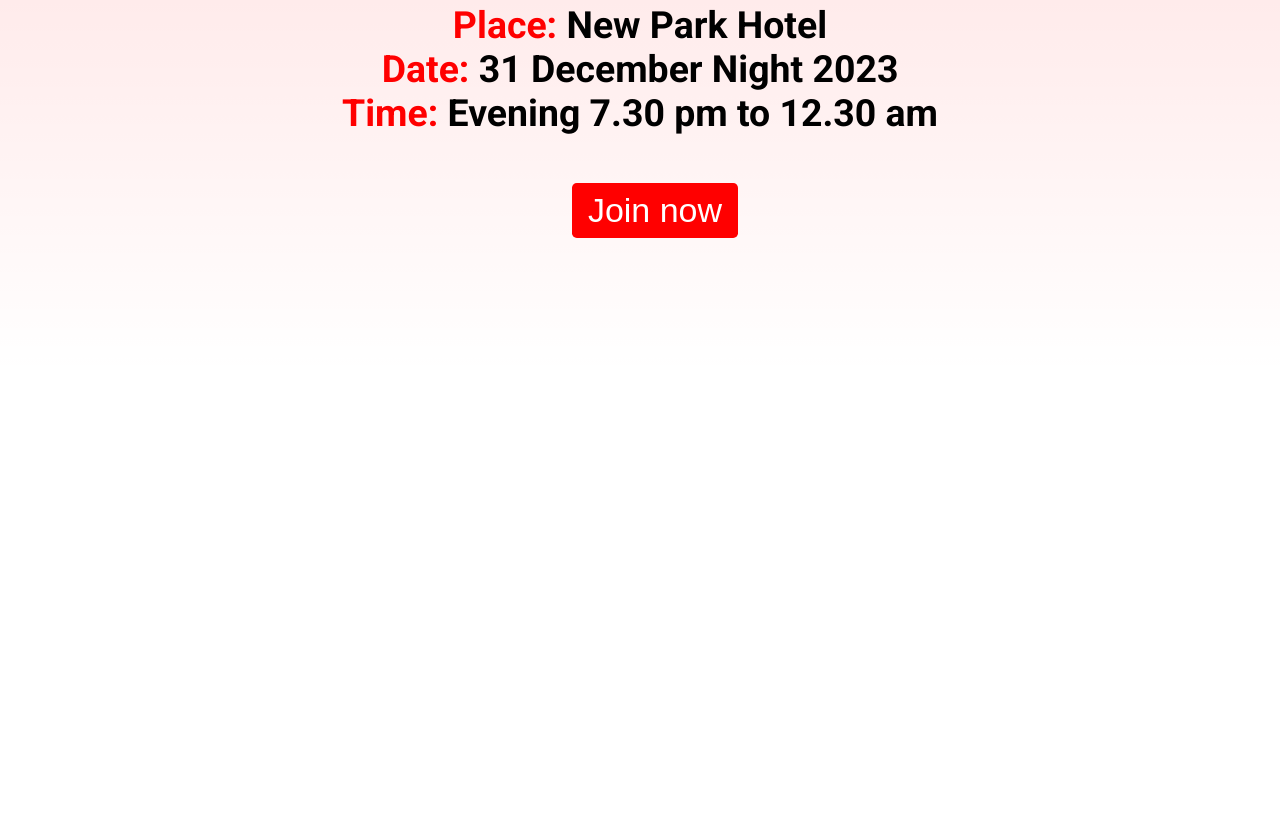
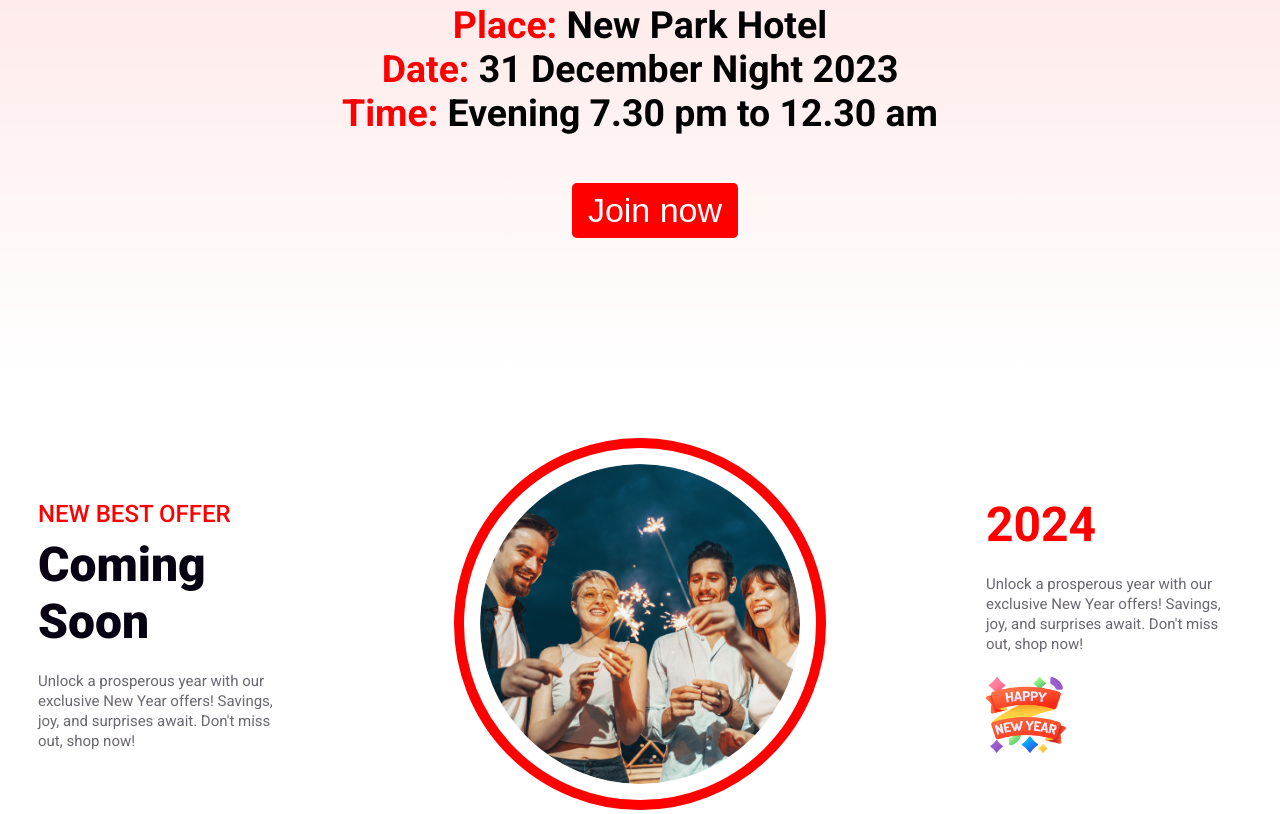
Before and after one commit to Myself-Ashish-Sarker/assignment-01, a plain HTML site: page index.html in a window 1280 px wide. Shown: the part 2438-3252 px from the top of the page. Before the commit the page ends 2812 px from the top, so only its background shows below. Drawn offline with Linux system fonts and the light colour scheme.

Commit message:
added fourth section

```diff
--- a/index.html
+++ b/index.html
@@ -116,10 +116,30 @@
                     <h3><span>Place:</span> New Park Hotel</h3>
                     <h3><span>Date: </span>31 December Night 2023</h3>
                     <h3><span>Time: </span>Evening 7.30 pm to 12.30 am</h3>
-                    <button class="join-now-again"><a href="#">Join now</a></button>
+                    <button class="join-now-again">
+                        <a href="#">Join now</a>
+                    </button>
                 </div>
             </section>
             <!-- Third Section -->
+
+            <!-- fourth section -->
+            <section class="fourth-section">
+                <div class="start-texts">
+                    <p class="offer">NEW BEST OFFER</p>
+                    <h1>Coming Soon</h1>
+                    <p class="detail">Unlock a prosperous year with our exclusive New Year offers! Savings, joy, and surprises await. Don't miss out, shop now!</p>
+                </div>
+                <div class="middle-image">
+                    <img src="./assets/Ellipse 1.png" alt="Eclipse Image">
+                </div>
+                <div class="end-texts">
+                    <h1>2024</h1>
+                    <p class="detail">Unlock a prosperous year with our exclusive New Year offers! Savings, joy, and surprises await. Don't miss out, shop now!</p>
+                    <img src="./assets/Group 96.png" alt="">
+                </div>
+            </section>
+            <!-- fourth section -->
         </main>
         <!-- Main Section -->
 
--- a/styles.css
+++ b/styles.css
@@ -207,3 +207,86 @@
     text-decoration: none;
     color: inherit; /* inherit color value from ".join-now" */
 }
+
+.fourth-section {
+    display: flex;
+    justify-content: center;
+    align-items: center;
+    position: relative;
+    margin-top: 4rem;
+    gap: 10rem;
+}
+
+.fourth-section .middle-image img {
+    width: 20rem;
+    border: 10px solid #f00;
+    border-radius: 50%;
+    padding: 1rem;
+}
+
+.start-texts {
+    display: flex;
+    flex-direction: column;
+    width: 20%;
+    gap: 1rem;
+    gap: 0.5rem;
+}
+
+.fourth-section .end-texts {
+    display: flex;
+    flex-direction: column;
+    width: 20%;
+    gap: 1rem;
+    gap: 0.5rem;
+}
+
+.fourth-section .end-texts img {
+    width: 5rem;
+}
+
+.fourth-section .start-texts .offer {
+    color: #f00;
+    font-family: "Roboto", sans-serif;
+    font-size: 24px;
+    font-weight: 500;
+    line-height: normal;
+}
+
+.fourth-section .start-texts h1 {
+    color: #070211;
+    font-family: "Roboto", sans-serif;
+    font-size: 48px;
+    font-style: normal;
+    font-weight: 900;
+    line-height: normal;
+}
+
+.fourth-section .start-texts .detail {
+    margin-top: 0.8rem;
+    color: rgba(7, 2, 17, 0.6);
+    font-family: "Roboto", sans-serif;
+    font-size: 15px;
+    font-style: normal;
+    font-weight: 400;
+    line-height: 20px; /* 160% */
+}
+
+.fourth-section .end-texts h1 {
+    color: #f00;
+    font-family: "Roboto", sans-serif;
+    font-size: 48px;
+    font-style: normal;
+    font-weight: 700;
+    line-height: normal;
+}
+
+.fourth-section .end-texts .detail {
+    margin-top: 0.8rem;
+    margin-bottom: 0.8rem;
+    color: rgba(7, 2, 17, 0.6);
+    font-family: "Roboto", sans-serif;
+    font-size: 15px;
+    font-style: normal;
+    font-weight: 400;
+    line-height: 20px; /* 160% */
+}
```
